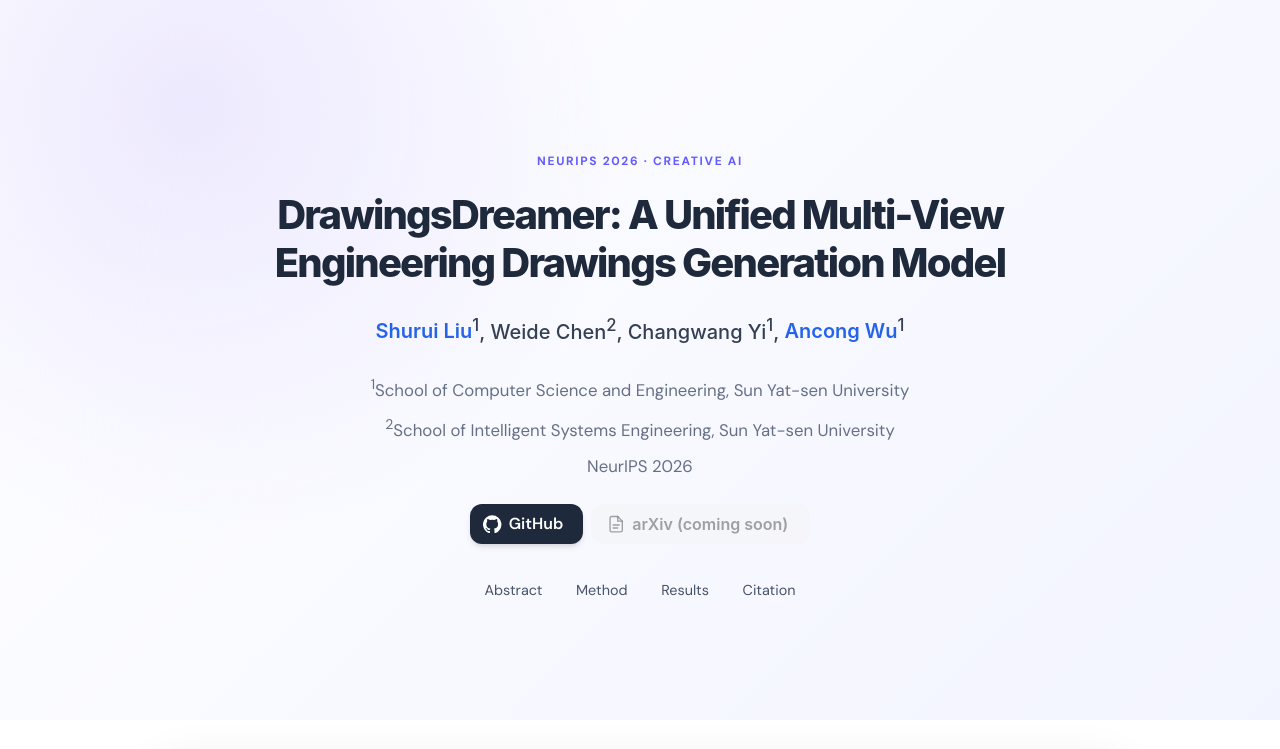
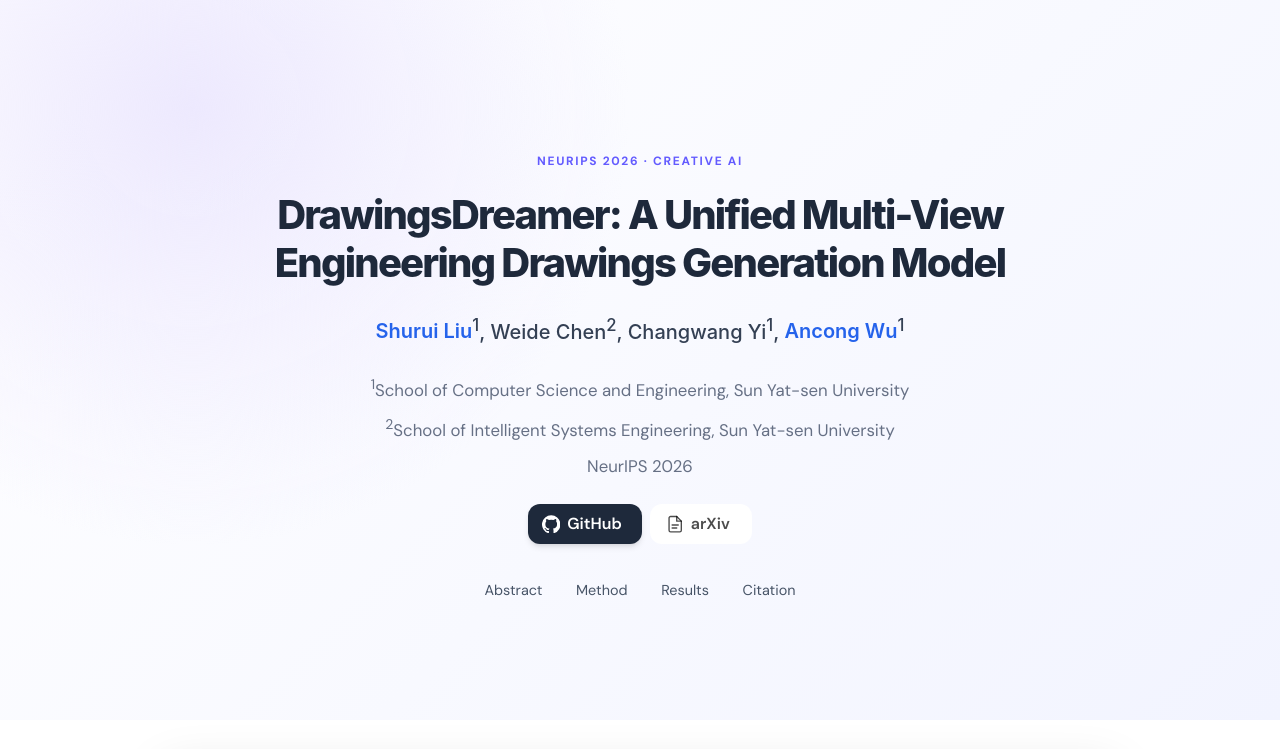
Before and after one commit to drawingsdreamer/drawingsdreamer.github.io, a plain HTML site: page index.html in a window 1280 px wide. Shown: the top 749 px of the page. Drawn offline with Linux system fonts and the light colour scheme.

Commit message:
Add arXiv link button to index.html

```diff
--- a/index.html
+++ b/index.html
@@ -109,8 +109,20 @@
           <p class="institution">NeurIPS 2026</p>
           <div class="buttons is-centered mt-5">
             <a class="button is-dark is-rounded" href="https://github.com/HowCCC/DrawingsDreamer" target="_blank"><span class="icon"><svg viewBox="0 0 24 24" fill="currentColor" aria-hidden="true" focusable="false"><path d="M12 .3a12 12 0 0 0-3.79 23.39c.6.11.82-.26.82-.58v-2.23c-3.34.73-4.04-1.42-4.04-1.42-.55-1.39-1.33-1.76-1.33-1.76-1.09-.75.08-.73.08-.73 1.21.09 1.84 1.24 1.84 1.24 1.07 1.83 2.81 1.3 3.49.99.11-.78.42-1.3.76-1.6-2.67-.3-5.47-1.33-5.47-5.93 0-1.31.47-2.38 1.24-3.22-.12-.3-.54-1.52.12-3.18 0 0 1.01-.32 3.3 1.23a11.5 11.5 0 0 1 6 0c2.29-1.55 3.3-1.23 3.3-1.23.66 1.66.24 2.88.12 3.18.77.84 1.23 1.91 1.23 3.22 0 4.61-2.8 5.62-5.48 5.92.43.37.82 1.1.82 2.22v3.3c0 .32.22.69.83.57A12 12 0 0 0 12 .3Z"/></svg></span><span>GitHub</span></a>
-            <button type="button" class="button is-light is-rounded" disabled title="arXiv link coming soon"><span class="icon"><svg viewBox="0 0 24 24" fill="none" stroke="currentColor" stroke-width="1.8" stroke-linecap="round" stroke-linejoin="round" aria-hidden="true" focusable="false"><path d="M14 2H6a2 2 0 0 0-2 2v16a2 2 0 0 0 2 2h12a2 2 0 0 0 2-2V8z"/><path d="M14 2v6h6M8 13h8M8 17h6"/></svg></span><span>arXiv (coming soon)</span></button>
-          </div>
+<a class="button is-light is-rounded"
+   href="https://arxiv.org/abs/2609.35242"
+   target="_blank"
+   rel="noopener noreferrer">
+  <span class="icon">
+    <svg viewBox="0 0 24 24" fill="none" stroke="currentColor" stroke-width="1.8"
+         stroke-linecap="round" stroke-linejoin="round"
+         aria-hidden="true" focusable="false">
+      <path d="M14 2H6a2 2 0 0 0-2 2v16a2 2 0 0 0 2 2h12a2 2 0 0 0 2-2V8z"/>
+      <path d="M14 2v6h6M8 13h8M8 17h6"/>
+    </svg>
+  </span>
+  <span>arXiv</span>
+</a>          </div>
           <nav class="nav-pills" aria-label="Page sections"><a href="#abstract">Abstract</a><a href="#method">Method</a><a href="#results">Results</a><a href="#citation">Citation</a></nav>
         </div>
       </div>
```
